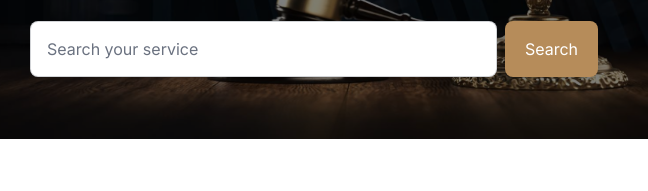
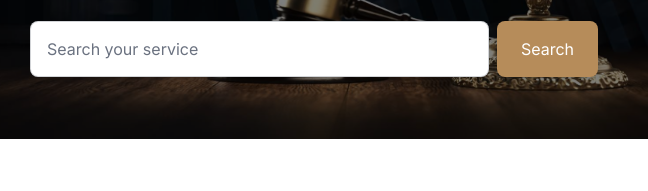
Before and after one commit to sharif10458/simple-justice-web, a plain HTML site: page index.html in a window 1280 px wide. Shown: the part 389-580 px from the top of the page, 326-974 px from the left. Drawn offline with nearby package versions, Linux system fonts and the light colour scheme.

Commit message:
added a hero section

```diff
--- a/index.html
+++ b/index.html
@@ -109,13 +109,13 @@
       <h1 class="text-4xl md:text-5xl font-bold mb-4">We Provide Effective <br> Legal Solutions</h1>
       <p class="text-lg max-w-xl mb-6">There are many variations of passages of Lorem Ipsum available, but the majority have suffered alteration in some form, by injected humour.</p>
 
-<div class="flex items-center justify-center gap-2 w-full px-4 max-w-[600px] mx-auto flex-wrap">
+<div class="flex items-center gap-2 w-full max-w-[600px] mx-auto px-4 justify-center">
   <input
     type="text"
     placeholder="Search your service"
-    class="input input-bordered h-14 w-full sm:w-auto flex-1 min-w-0 text-black placeholder:text-gray-500"
+    class="input input-bordered h-14 flex-grow text-black placeholder:text-gray-500"
   />
-  <button class="h-14 px-5 bg-[#B68C5A] text-white rounded-[8px]">Search</button>
+  <button class="h-14 px-6 bg-[#B68C5A] text-white rounded-[8px] whitespace-nowrap">Search</button>
 </div>
 
 
```
